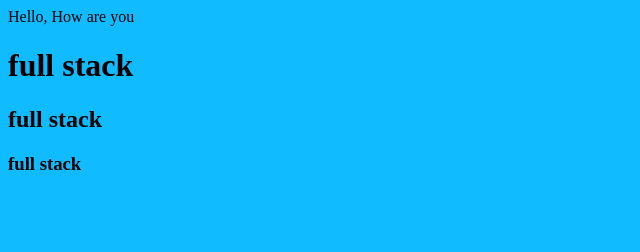
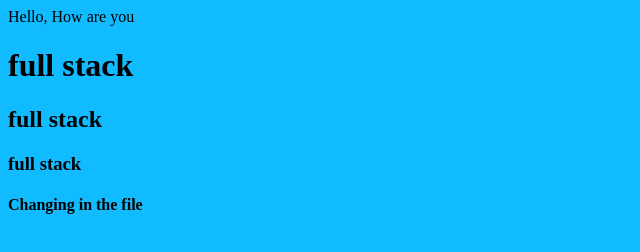
Before and after one commit to ArpitArya29/Arpit_MCA_FullStack, a plain HTML site: page index.html in a window 1280 px wide. Shown: the whole page, without its empty margins (0-640 px from the left). Drawn offline with Linux system fonts and the light colour scheme.

Commit message:
File Changed

```diff
--- a/index.html
+++ b/index.html
@@ -10,5 +10,6 @@
     <h1>full stack</h1>
     <h2>full stack</h2>
     <h3>full stack</h3>
+    <h4>Changing in the file</h4>
 </body>
 </html>
```
